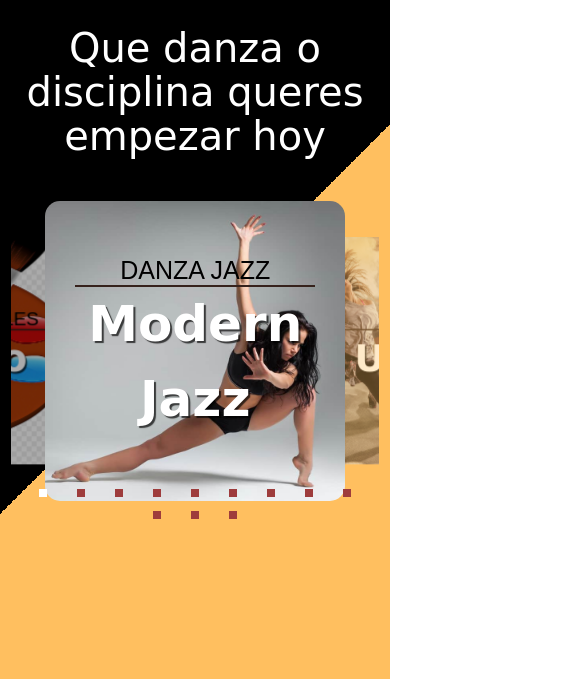
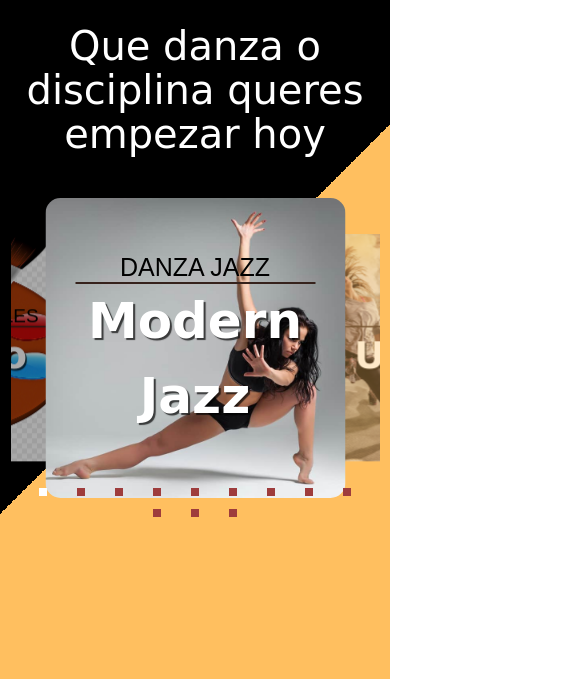
Before and after one commit to totielabrie11/hgespacio, a plain HTML site: page index.html in a window 390 px wide. Shown: the part 103-782 px from the top of the page, 585 px wide, since content can reach past the window. Drawn offline with nearby package versions, Linux system fonts and the light colour scheme.

Commit message:
agrego reseteo para visual mobile v.2

```diff
--- a/style.css
+++ b/style.css
@@ -3,14 +3,12 @@
 *::after {
     margin: 0;
     padding: 0;
+    -webkit-box-sizing: border-box;
     box-sizing: border-box;
 }html {
     scroll-behavior: smooth;
-    font-size: 15px;
     max-width: 100% !important;
     overflow-x: hidden !important;
-        /* descubrí este reseteo para que no se me vea un espacio a la derecha en vista mobile cuando algun elemento se desborda. Intente haciendo overflow:hidden y quitar el scroll x , pero se seguia moviendo de todas formas */
-      }
 }body {
     font-family: 'Roboto', sans-serif;
     color: #fff;
```
